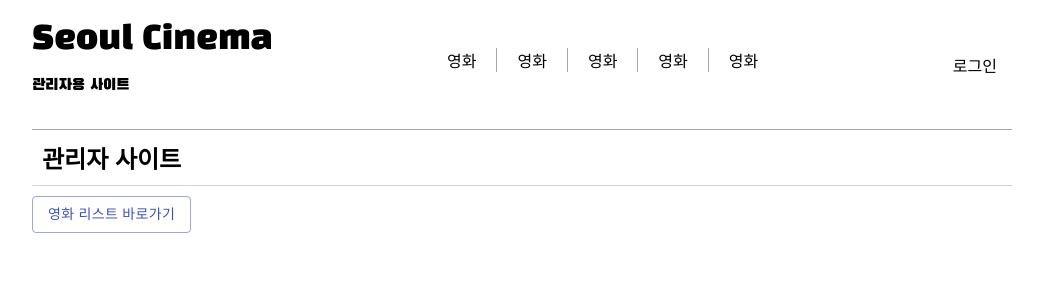
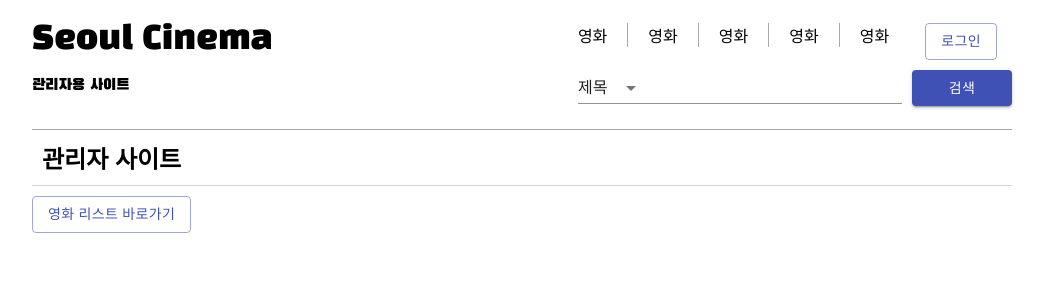
Before and after one commit to bucketressi/CinemaSeoul, a React (Create React App) app in the folder frontend/: page /admin in a window 1280 px wide. Shown: the top 300 px of the page, without its empty margins (118-1162 px from the left). Built offline with nearby package versions, Linux system fonts and the light colour scheme; a web font is replaced by a local one.

Commit message:
movielist model 생성, 검색 바 완성

```diff
--- a/frontend/src/Components/AdminHeader.tsx
+++ b/frontend/src/Components/AdminHeader.tsx
@@ -1,13 +1,58 @@
-import React from 'react';
+import React, { useState } from 'react';
 import "../scss/component/_header.scss";
-import { Link } from 'react-router-dom';
+import { Button, MenuItem, TextField, Select } from '@material-ui/core';
+import { Link, useHistory } from 'react-router-dom';
 import { useAdminState, useLogout } from '../Main/AdminModel';
+import {useMovieListDispatch} from '../Main/MovieListModel';
+
+const changedMovieData = {
+	movie_list: [
+		{
+			movi_id: 1,
+			movi_name: "귀멸의 칼날",
+			rating: 4.8,
+			avi_age: 15,
+			open_date: new Date("2021/05/30"),
+			image: "https://caching.lottecinema.co.kr//Media/MovieFile/MovieImg/202101/16908_103_1.jpg"
+		}, {
+			movi_id: 2,
+			movi_name: "보이저스",
+			rating: 4.6,
+			avi_age: 19,
+			open_date: new Date("2021/06/03"),
+			image: "https://caching.lottecinema.co.kr//Media/MovieFile/MovieImg/202105/17322_103_1.jpg"
+		}
+	],
+	page: 1,
+	totalpage: 1,
+	amount: 2
+};
 
 const AdminHeader = () => {
+	const setMovieList = useMovieListDispatch();
+	const history = useHistory();
 
 	/* 직원 정보 */
 	const admin = useAdminState();
 	const logout = useLogout();
+
+	const [searchKeyword, setSearchKeyword] = useState<string>("");
+	const [searchType, setSearchType] = useState<number>(0);
+
+	const handleKeywordChange = (e : any) => {
+		setSearchKeyword(e.target.value);
+	}
+
+	const handleSearchTypeChange = (e: any) => {
+		setSearchType(e.target.value);
+	}
+
+	const search = () => {
+		// 검색 시 type을 null, "감독", "배우"로 mapping
+		// movielist로 이동하면서 props로 api로부터 받은 moviedata 전달
+		setMovieList(changedMovieData);
+		history.push("/admin/movie");
+	}
 
 	return (
 		<header className="admin-header">
@@ -17,6 +62,8 @@ const AdminHeader = () => {
 					<p className="sm-title">관리자용 사이트</p>
 				</div>
 			</Link>
+			<div className="right-header">
+				<div className="menu-con">
 					<div className="menu">
 						<ul>
 							<li><Link to="/admin/movie">영화</Link></li>
@@ -30,14 +77,33 @@ const AdminHeader = () => {
 						{
 							admin ?
 								<ul>
-							<li><Link to="/admin/myPage">마이페이지</Link></li>
-							<li className="logout" onClick={logout}>로그아웃</li>
+									<li><Link to="/admin/myPage"><Button color="primary" variant="outlined">마이페이지</Button></Link></li>
+									<li className="logout" onClick={logout}><Button color="primary" variant="outlined">로그아웃</Button></li>
 								</ul>
 								:
 								<ul>
-							<li><Link to="/admin/login">로그인</Link></li>
+									<li><Link to="/admin/login"><Button color="primary" variant="outlined">로그인</Button></Link></li>
 								</ul>
 						}
+					</div>
+				</div>
+				<div className="search-con">
+					<Select
+						className="search-type"
+						value={searchType}
+						onChange={handleSearchTypeChange}
+					>
+						<MenuItem value={0}>제목</MenuItem>
+						<MenuItem value={1}>감독</MenuItem>
+						<MenuItem value={2}>배우</MenuItem>
+					</Select>
+					<TextField
+						className="search-input"
+						value={searchKeyword}
+						onChange = {handleKeywordChange}
+					/>
+					<Button color="primary" variant="contained" onClick={search}>검색</Button>
+				</div>
 			</div>
 		</header>
 	)
--- a/frontend/src/Components/SearchTab.tsx
+++ b/frontend/src/Components/SearchTab.tsx
@@ -2,7 +2,35 @@ import React, { Dispatch, useState } from 'react';
 import { Button, Radio, RadioGroup, FormControl, FormLabel, FormControlLabel } from '@material-ui/core';
 import "../scss/component/_searchtab.scss";
 
+import { useMovieListDispatch } from '../Main/MovieListModel';
+import { useHistory } from 'react-router-dom';
+
+const changedMovieData = {
+	movie_list: [
+		{
+			movi_id: 3,
+			movi_name: "파이프라인",
+			rating: 4.6,
+			avi_age: 12,
+			open_date: new Date("2021/05/23"),
+			image: "https://caching.lottecinema.co.kr//Media/MovieFile/MovieImg/202105/17374_103_1.jpg"
+		}, {
+			movi_id: 4,
+			movi_name: "크루엘라",
+			rating: 3.6,
+			avi_age: 15,
+			open_date: new Date("2021/06/20"),
+			image: "https://caching.lottecinema.co.kr//Media/MovieFile/MovieImg/202105/17387_103_1.jpg"
+		}
+	],
+	page: 1,
+	totalpage: 1,
+	amount: 2
+};
+
 const SearchTab = () => {
+	const setMovieList = useMovieListDispatch();
+	const history = useHistory();
 
 	const [state, setState] = useState<number>(0);
 	const [genre, setGenre] = useState<number>(-1);
@@ -12,7 +40,10 @@ const SearchTab = () => {
 	const handleGenreChange = (e : any ) => { setGenre(Number(e.target.value)); };
 	const handleAgeChange = (e : any ) => { setAge(Number(e.target.value)); };
 
-	const handleSearch = () => {}; // props로 검색 함수 받아서 검색
+	const handleSearch = () => {
+		setMovieList(changedMovieData);
+		history.push("/admin/movie");
+	};
 
 	return (
 		<div className="search-tab">
--- /dev/null
+++ b/frontend/src/Main/MovieListModel.tsx
@@ -0,0 +1,63 @@
+import React, { useState, useContext, createContext, Dispatch, useEffect } from 'react';
+import { MovieListType, childrenObj } from './Type';
+
+const movieListState = createContext<MovieListType | undefined>(undefined);
+const movieListDispatch = createContext<Dispatch<MovieListType | undefined>>(() => { });
+const initialMovieData = {
+	movie_list: [
+		{
+			movi_id: 1,
+			movi_name: "귀멸의 칼날",
+			rating: 4.8,
+			avi_age: 15,
+			open_date: new Date("2021/05/30"),
+			image: "https://caching.lottecinema.co.kr//Media/MovieFile/MovieImg/202101/16908_103_1.jpg"
+		}, {
+			movi_id: 2,
+			movi_name: "보이저스",
+			rating: 4.6,
+			avi_age: 18,
+			open_date: new Date("2021/06/03"),
+			image: "https://caching.lottecinema.co.kr//Media/MovieFile/MovieImg/202105/17322_103_1.jpg"
+		}, {
+			movi_id: 3,
+			movi_name: "파이프라인",
+			rating: 4.6,
+			avi_age: 12,
+			open_date: new Date("2021/05/23"),
+			image: "https://caching.lottecinema.co.kr//Media/MovieFile/MovieImg/202105/17374_103_1.jpg"
+		}, {
+			movi_id: 4,
+			movi_name: "크루엘라",
+			rating: 3.6,
+			avi_age: 15,
+			open_date: new Date("2021/06/20"),
+			image: "https://caching.lottecinema.co.kr//Media/MovieFile/MovieImg/202105/17387_103_1.jpg"
+		}
+	],
+	page: 1,
+	totalpage: 1,
+	amount: 2
+};
+
+export const MovieListContextProvider = ({ children }: childrenObj) => {
+	// 공통적으로 쓰이는 page가 많아서 model로 정의함 => 영화 리스트 데이터
+	const [movieList, setMovieList] = useState<MovieListType | undefined>(initialMovieData);
+
+	return (
+		<movieListState.Provider value={movieList}>
+			<movieListDispatch.Provider value={setMovieList}>
+				{children}
+			</movieListDispatch.Provider>
+		</movieListState.Provider>
+	);
+}
+
+export function useMovieListState() {
+	const context = useContext(movieListState);
+	return context;
+}
+export function useMovieListDispatch() {
+	const context = useContext(movieListDispatch);
+	return context;
+}
--- a/frontend/src/Pages/Admin/AdminMovie.tsx
+++ b/frontend/src/Pages/Admin/AdminMovie.tsx
@@ -6,53 +6,16 @@ import { MovieCard, SearchTab, ModalComponent, PageTitle } from '../../Component
 import { SimpleMovieType, MovieListType } from '../../Main/Type';
 import { Button, TextField, Radio, RadioGroup, FormControl, FormLabel, FormControlLabel } from '@material-ui/core';
 
-type Props = {
-	MovieData : MovieListType;
-}
+import {useMovieListState} from '../../Main/MovieListModel';
 
 type ImgInfoType = {
 	file: File;
 	previewURL: string | ArrayBuffer | null;
 }
 
-const initialMovieData = {
-	movie_list: [
-		{
-			movi_id: 1,
-			movi_name: "귀멸의 칼날",
-			rating: 4.8,
-			avi_age: 15,
-			open_date: new Date("2021/05/30"),
-			image: "https://caching.lottecinema.co.kr//Media/MovieFile/MovieImg/202101/16908_103_1.jpg"
-		}, {
-			movi_id: 2,
-			movi_name: "보이저스",
-			rating: 4.6,
-			avi_age: 19,
-			open_date: new Date("2021/06/03"),
-			image: "https://caching.lottecinema.co.kr//Media/MovieFile/MovieImg/202105/17322_103_1.jpg"
-		}, {
-			movi_id: 3,
-			movi_name: "보이저스",
-			rating: 4.6,
-			avi_age: 19,
-			open_date: new Date("2021/06/03"),
-			image: "https://caching.lottecinema.co.kr//Media/MovieFile/MovieImg/202105/17322_103_1.jpg"
-		}, {
-			movi_id: 4,
-			movi_name: "보이저스",
-			rating: 4.6,
-			avi_age: 19,
-			open_date: new Date("2021/06/03"),
-			image: "https://caching.lottecinema.co.kr//Media/MovieFile/MovieImg/202105/17322_103_1.jpg"
-		}
-	],
-	page: 1,
-	totalpage: 1,
-	amount: 2
-};
+const AdminMovie = () => {
+	const movieListData = useMovieListState();
 
-const AdminMovie = ({MovieData = initialMovieData} : Props) => {
 	const [movieList, setMovieList] = useState<MovieListType | undefined>(undefined);
 	const [open, setOpen] = useState<boolean>(false);
 
@@ -90,8 +53,8 @@ const AdminMovie = ({MovieData = initialMovieData} : Props) => {
 	}
 
 	useEffect(() => {
-		// 처음에 MovieData 받아오기 , movie list api 호출
-		setMovieList(MovieData);
+		// 처음에 MovieData 받아오기
+		setMovieList(movieListData);
 	});
 
 
@@ -106,8 +69,8 @@ const AdminMovie = ({MovieData = initialMovieData} : Props) => {
 					</div>
 					<div className="movie-list-con">
 						{
-							MovieData && MovieData.movie_list &&
-							MovieData.movie_list.map((movie: SimpleMovieType) => {
+							movieList && movieList.movie_list &&
+							movieList.movie_list.map((movie: SimpleMovieType) => {
 								return (
 									<Link key={movie.movi_id} to={`/admin/movie/${movie.movi_id}`}>
 										<MovieCard
--- a/frontend/src/scss/component/_header.scss
+++ b/frontend/src/scss/component/_header.scss
@@ -68,11 +68,40 @@ header{
 			margin-bottom: 15px!important;
 		}
 	}
-	.menu ul{
-		max-width: 1000px;
-		flex-wrap: wrap;
-		li{
+	.menu-con{
+		.menu{
+			margin-right: 1rem;
+		}
+		.menu ul{
+			max-width: 1000px;
+			flex-wrap: wrap;
+
+		}
+	}
+	.right-header{
+		display: flex;
+		flex-direction: column;
+		align-items: stretch;
+		&>div{
+			display: flex;
+		}
+		.menu-con{
 			margin-bottom: 10px;
+		}
+		.search-con{
+			display: flex;
+			align-items: center;
+			.search-type{
+				width: 20%;
+			}
+			.search-input{
+				width: 80%;
+				margin-right: 10px;
+			}
+			button{
+				width: 100px;
+				flex-shrink: 0;
+			}
 		}
 	}
 }
```
Also changed, not shown: frontend/src/Main/Provider.tsx (+5 -2 lines). Lines whose indentation alone changed are shown as unchanged.
